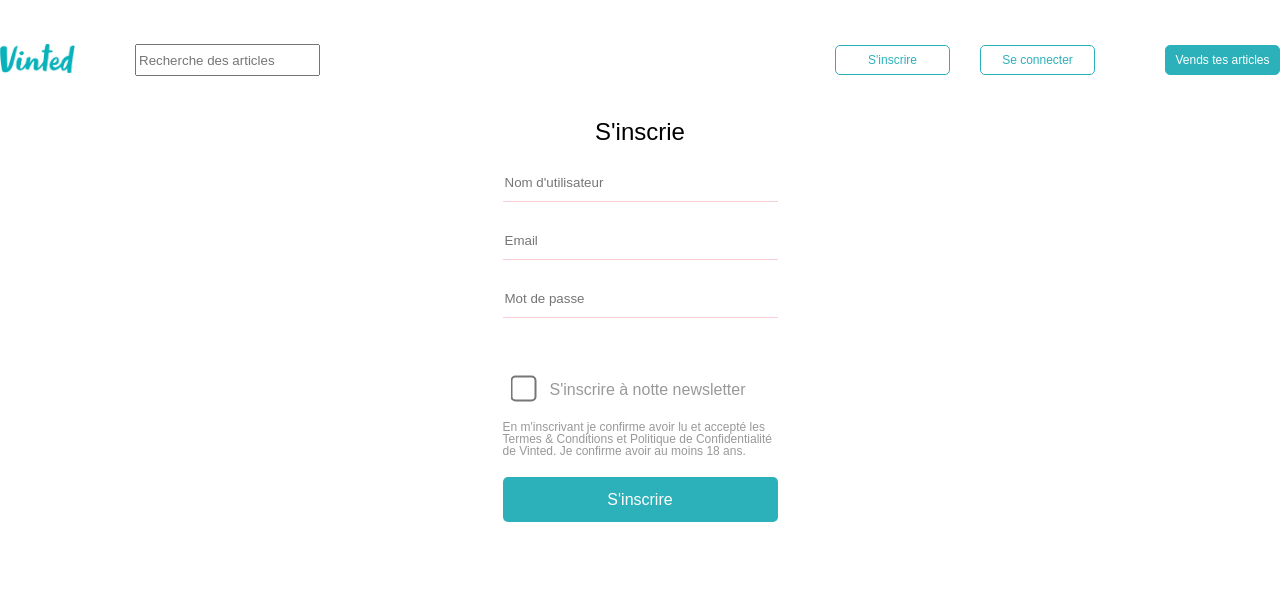
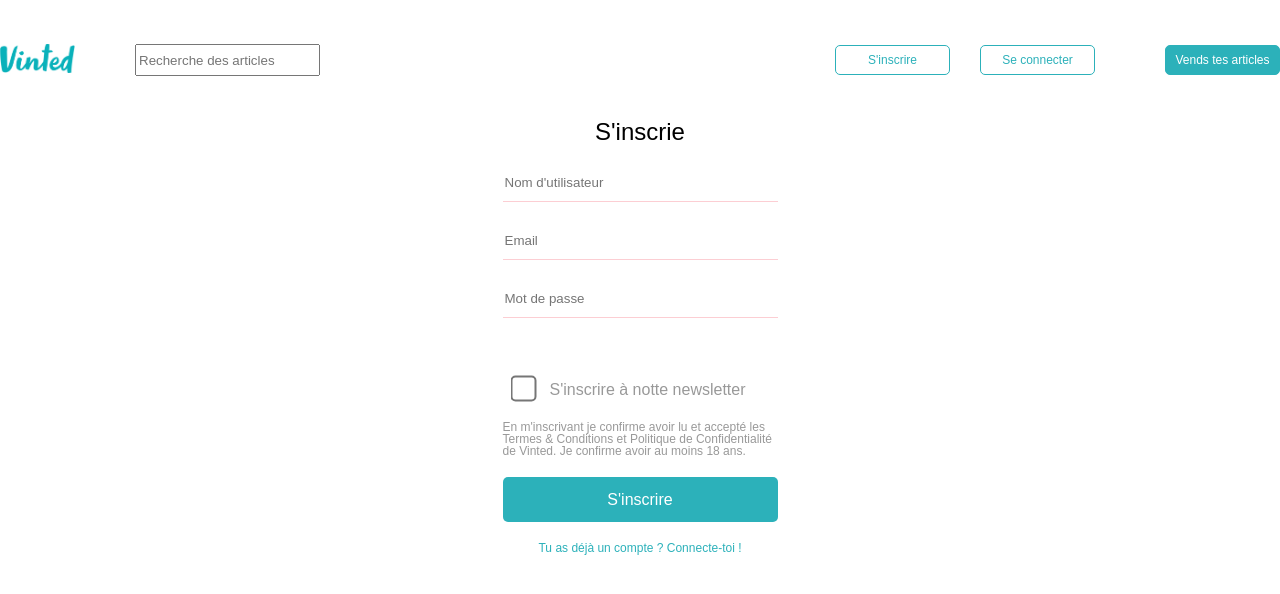
Before and after one commit to takonguina/vinted-frontend-copy, a React (Vite) app: page /signup in a window 1280 px wide. Shown: the top 594 px of the page. Built offline with nearby package versions, Linux system fonts and the light colour scheme.

Commit message:
link login/signup + starting newOffer

```diff
--- a/index.html
+++ b/index.html
@@ -4,7 +4,7 @@
     <meta charset="UTF-8" />
     <link rel="icon" type="image/svg+xml" href="/favicon.png" />
     <meta name="viewport" content="width=device-width, initial-scale=1.0" />
-    <title>Vinted - Exerice</title>
+    <title>Vinted - Copy</title>
     <link rel="stylesheet" href="./src/assets/styles/font.css" />
   </head>
   <body>
--- a/src/App.jsx
+++ b/src/App.jsx
@@ -4,6 +4,7 @@ import Home from "./pages/Home";
 import Offer from "./pages/Offer";
 import SignUp from "./pages/SignUp";
 import Login from "./pages/Login";
+import NewOffer from "./pages/newOffer";
 import "./App.css";
 
 function App() {
@@ -15,6 +16,7 @@ function App() {
         <Route path="/offer/:id" element={<Offer />} />
         <Route path="/signup" element={<SignUp />} />
         <Route path="/login" element={<Login />} />
+        <Route path="/newOffer" element={<NewOffer />} />
       </Routes>
     </Router>
   );
--- a/src/components/header/Header.jsx
+++ b/src/components/header/Header.jsx
@@ -10,6 +10,15 @@ const Header = () => {
   const handleDisconnect = () => {
     Cookies.remove("token");
     setIsConnected(false);
+    navigate("/");
+  };
+
+  const handleNewOffer = () => {
+    if (isConnected) {
+      navigate("/newOffer");
+    } else {
+      navigate("/login");
+    }
   };
 
   useEffect(() => {
@@ -56,7 +65,10 @@ const Header = () => {
             </button>
           )}
 
-          <button className="header-button sell-button">
+          <button
+            onClick={handleNewOffer}
+            className="header-button sell-button"
+          >
             Vends tes articles
           </button>
         </div>
--- a/src/pages/Login.jsx
+++ b/src/pages/Login.jsx
@@ -1,7 +1,7 @@
 import { useState } from "react";
 import Cookies from "js-cookie";
 import axios from "axios";
-import { useNavigate } from "react-router-dom";
+import { useNavigate, Link } from "react-router-dom";
 import "./Login.css";
 const Login = () => {
   const [email, setEmail] = useState("");
@@ -58,6 +58,9 @@ const Login = () => {
 
           <button>Se connecter</button>
         </form>
+        <Link to="/signup" className="micro-link">
+          Pas encore de compte ? Inscris toi
+        </Link>
       </div>
     </div>
   );
--- /dev/null
+++ b/src/pages/NewOffer.jsx
@@ -0,0 +1,5 @@
+const NewOffer = () => {
+  return <div>NewOffer</div>;
+};
+
+export default NewOffer;
--- a/src/pages/SignUp.css
+++ b/src/pages/SignUp.css
@@ -62,3 +62,10 @@
   transform: scale(2);
   margin-right: 20px;
 }
+
+.micro-link {
+  color: #2cb1ba;
+  font-size: 12px;
+  text-decoration: none;
+  margin-top: 20px;
+}
--- a/src/pages/SignUp.jsx
+++ b/src/pages/SignUp.jsx
@@ -2,7 +2,7 @@ import { useState } from "react";
 import Cookies from "js-cookie";
 import "./SignUp.css";
 import axios from "axios";
-import { useNavigate } from "react-router-dom";
+import { useNavigate, Link } from "react-router-dom";
 
 const SignUp = () => {
   const [username, setUsername] = useState("");
@@ -90,6 +90,9 @@ const SignUp = () => {
           </p>
           <button>S'inscrire</button>
         </form>
+        <Link to="/login" className="micro-link">
+          Tu as déjà un compte ? Connecte-toi !
+        </Link>
       </div>
     </div>
   );
```
